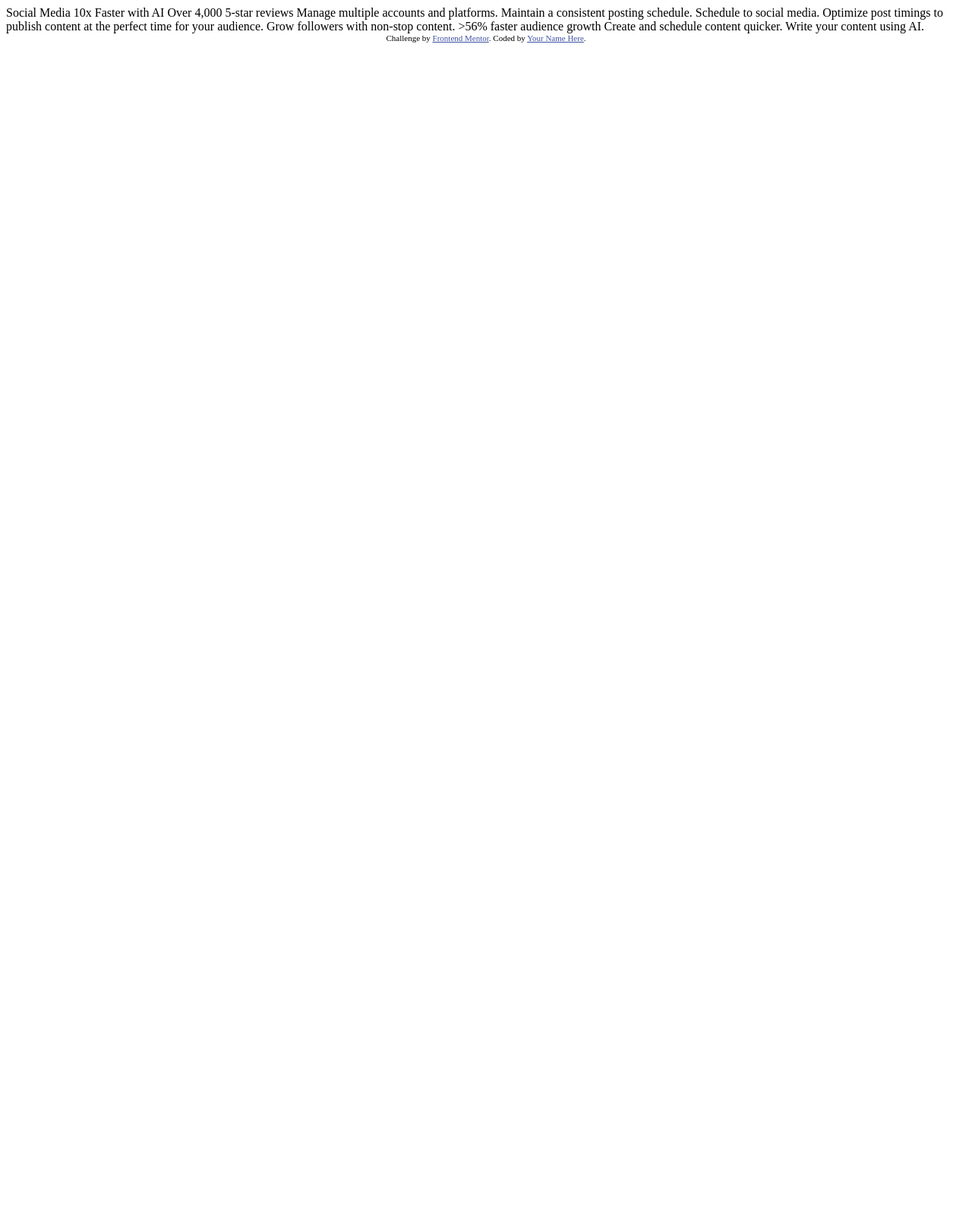
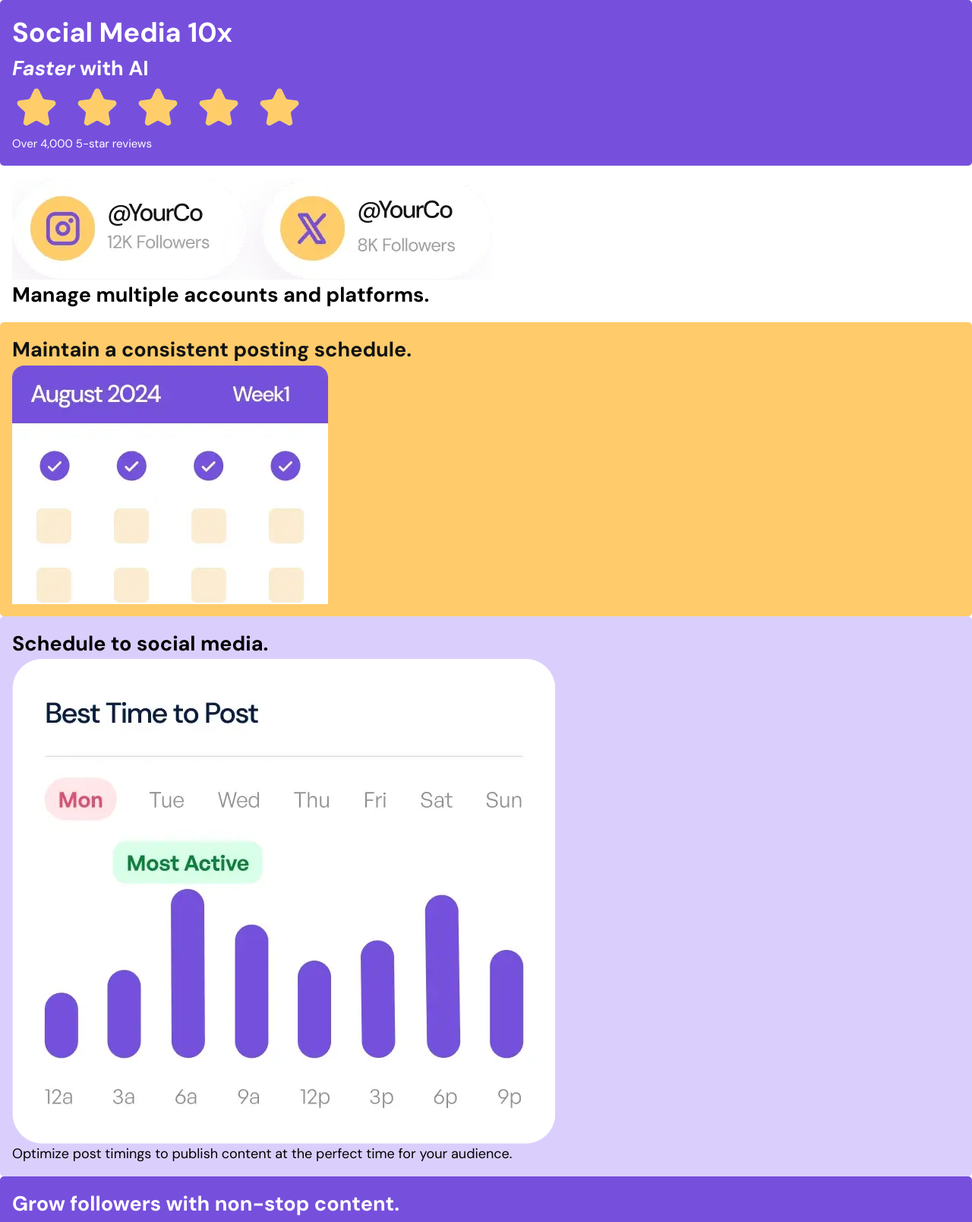
Before and after one commit to SerPet-eng/Bento-Grid, a plain HTML site: page index.html in a window 1280 px wide. Shown: the top 1608 px of the page at 76% size. Before the commit the page ends 800 px from the top, so only its background shows below. Drawn offline with Linux system fonts and the light colour scheme.

Commit message:
Adding Styles🌟🛠️
 - Adding style.css
 - Adding reset.css
 - Adding images (not finished)

```diff
--- a/index.html
+++ b/index.html
@@ -1,41 +1,104 @@
 <!DOCTYPE html>
 <html lang="en">
   <head>
-  <meta charset="UTF-8">
-  <meta name="viewport" content="width=device-width, initial-scale=1.0"> <!-- displays site properly based on user's device -->
+    <meta charset="UTF-8" />
+    <meta name="viewport" content="width=device-width, initial-scale=1.0" />
+    <!-- displays site properly based on user's device -->
 
-  <link rel="icon" type="image/png" sizes="32x32" href="./assets/images/favicon-32x32.png">
-
+    <link
+      rel="icon"
+      type="image/png"
+      sizes="32x32"
+      href="./assets/images/favicon-32x32.png"
+    />
+    <link rel="stylesheet" href="style.css" />
+    <link rel="stylesheet" href="reset.css" />
+    <link rel="preconnect" href="https://fonts.googleapis.com" />
+    <link rel="preconnect" href="https://fonts.gstatic.com" crossorigin />
+    <link
+      href="https://fonts.googleapis.com/css2?family=DM+Sans:ital,opsz,wght@0,9..40,100..1000;1,9..40,100..1000&display=swap"
+      rel="stylesheet"
+    />
     <title>Frontend Mentor | Bento grid</title>
-
-  <!-- Feel free to remove these styles or customise in your own stylesheet 👍 -->
-  <style>
-    .attribution { font-size: 11px; text-align: center; }
-    .attribution a { color: hsl(228, 45%, 44%); }
-  </style>
   </head>
   <body>
-
-  Social Media 10x Faster with AI
-  Over 4,000 5-star reviews
-
-  Manage multiple accounts and platforms.
-
-  Maintain a consistent posting schedule.
-
-  Schedule to social media.
-  Optimize post timings to publish content at the perfect time for your audience.
-
-  Grow followers with non-stop content.
-
-  >56% faster audience growth
-
-  Create and schedule content quicker.
-
-  Write your content using AI.
+    <main class="app">
+      <div class="box-1">
+        <h1 class="box-1-title">Social Media <span>10x</span></h1>
+        <h2><i>Faster</i> with AI</h2>
+        <img
+          src="./assets/images/illustration-five-stars.webp"
+          alt="review stars"
+        />
+        <small>Over 4,000 5-star reviews</small>
+      </div>
+      <div class="box-2">
+        <img
+          src="./assets/images/illustration-multiple-platforms.webp"
+          class="box-2-socials"
+          alt="illustraion socials"
+        />
+        <h2 class="box-2-tile">Manage multiple accounts and platforms.</h2>
+      </div>
+      <div class="box-3">
+        <h2 class="box-3-title">Maintain a consistent posting schedule.</h2>
+        <img
+          src="./assets/images/illustration-consistent-schedule.webp"
+          class="box-3-calendar"
+          alt="illustration calendar"
+        />
+      </div>
+      <div class="box-4">
+        <h2 class="box-4-title">Schedule to social media.</h2>
+        <img
+          src="./assets/images/illustration-schedule-posts.webp"
+          class="box-4-image"
+          alt="illustraion schedule"
+        />
+        <p class="box-4-text">
+          Optimize post timings to publish content at the perfect time for your
+          audience.
+        </p>
+      </div>
+      <div class="box-5">
+        <h2 class="box-5-title">Grow followers with non-stop content.</h2>
+      </div>
+      <div class="box-6">
+        <img
+          src="./assets/images/illustration-grow-followers.webp"
+          class="box-6-chart"
+          alt="illustration chart"
+        />
+        <h2 class="box-6-title">>56%</h2>
+        <p class="box-6-text">faster audience growth</p>
+        <img
+          src="./assets/images/illustration-audience-growth.webp"
+          alt="audience chart"
+        />
+      </div>
+      <div class="box-7">
+        <h2 class="box-7-title">
+          Create and schedule content <span class="box-7-verb">quicker.</span>
+        </h2>
+        <img
+          src="./assets/images/illustration-create-post.webp"
+          class="box-7-post"
+          alt="illustration create post"
+        />
+      </div>
+      <div class="box-8">
+        <h2 class="box-8-title">Write your content using AI.</h2>
+        <img
+          src="./assets/images/illustration-ai-content.webp"
+          class="box-8-content"
+          alt="illustraion content"
+        />
+      </div>
+    </main>
 
     <div class="attribution">
-    Challenge by <a href="https://www.frontendmentor.io?ref=challenge">Frontend Mentor</a>.
+      Challenge by
+      <a href="https://www.frontendmentor.io?ref=challenge">Frontend Mentor</a>.
       Coded by <a href="#">Your Name Here</a>.
     </div>
   </body>
--- /dev/null
+++ b/reset.css
@@ -0,0 +1,68 @@
+/* 1. Use a more-intuitive box-sizing model */
+*,
+*::before,
+*::after {
+  box-sizing: border-box;
+}
+
+/* 2. Remove default margin */
+* {
+  margin: 0;
+}
+
+body {
+  /* 3. Add accessible line-height */
+  line-height: 1.5;
+  /* 4. Improve text rendering */
+  -webkit-font-smoothing: antialiased;
+}
+
+/* 5. Improve media defaults */
+img,
+picture,
+video,
+canvas,
+svg {
+  display: block;
+  max-width: 100%;
+}
+
+/* 6. Inherit fonts for form controls */
+input,
+button,
+textarea,
+select {
+  font: inherit;
+}
+
+/* 7. Avoid text overflows */
+p,
+h1,
+h2,
+h3,
+h4,
+h5,
+h6 {
+  overflow-wrap: break-word;
+}
+
+/* 8. Improve line wrapping */
+p {
+  text-wrap: pretty;
+}
+h1,
+h2,
+h3,
+h4,
+h5,
+h6 {
+  text-wrap: balance;
+}
+
+/*
+    9. Create a root stacking context
+  */
+#root,
+#__next {
+  isolation: isolate;
+}
--- a/style.css
+++ b/style.css
@@ -0,0 +1,78 @@
+:root {
+  --clr-primary-purple-500: hsl(256, 67%, 59%);
+  --clr-primary-purple-100: hsl(254, 88%, 90%);
+  --clr-primary-yellow-500: hsl(39, 100%, 71%);
+  --clr-primary-yellow-100: hsl(31, 66%, 93%);
+  --clr-neutral-500: hsl(0, 0%, 7%);
+  --clr-neutral-100: hsl(0, 0%, 100%);
+
+  --fw-400: 400;
+  --fw-500: 500;
+}
+
+body {
+  font-family: 'DM Sans', Arial, Helvetica, sans-serif;
+  font-size: 18px;
+}
+
+.box-1,
+.box-2,
+.box-3,
+.box-4,
+.box-5,
+.box-6,
+.box-7,
+.box-8 {
+  border-radius: 5px;
+  padding: 1rem;
+}
+
+.box-1 {
+  background-color: var(--clr-primary-purple-500);
+  font-weight: var(--fw-400);
+  color: var(--clr-neutral-100);
+}
+
+.box-2 {
+  background-color: var(--clr-neutral-100);
+  /*! Not done yet !*/
+}
+
+.box-3 {
+  background-color: var(--clr-primary-yellow-500);
+  color: var(--clr-neutral-500);
+}
+
+.box-4 {
+  background-color: var(--clr-primary-purple-100);
+}
+
+.box-5 {
+  background-color: var(--clr-primary-purple-500);
+  color: var(--clr-neutral-100);
+}
+
+.box-6 {
+  background-color: var(--clr-neutral-100);
+}
+
+.box-7 {
+  background-color: var(--clr-primary-yellow-100);
+  color: var(--clr-neutral-500);
+}
+
+.box-7-verb {
+  color: var(--clr-primary-purple-500);
+}
+
+.box-8 {
+  background-color: var(--clr-primary-yellow-500);
+}
+
+.attribution {
+  font-size: 11px;
+  text-align: center;
+}
+.attribution a {
+  color: hsl(228, 45%, 44%);
+}
```
Lines whose indentation alone changed are shown as unchanged.
